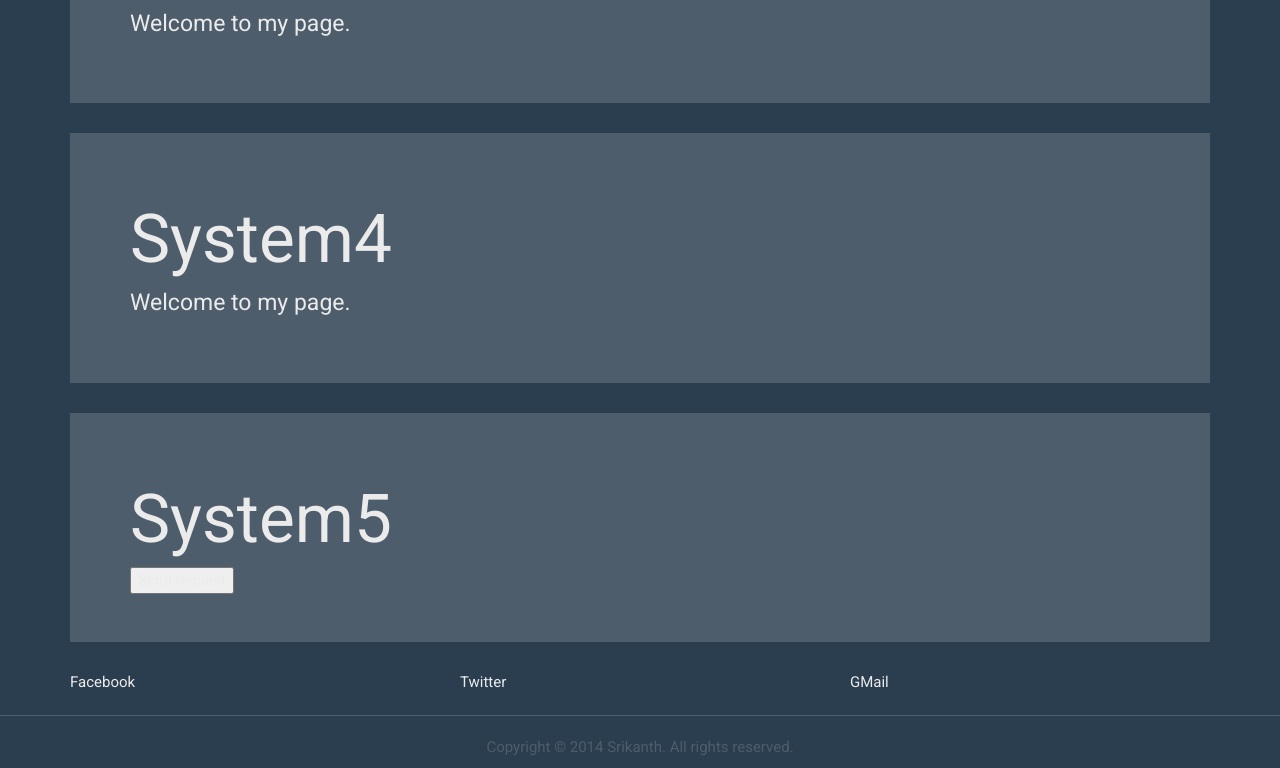
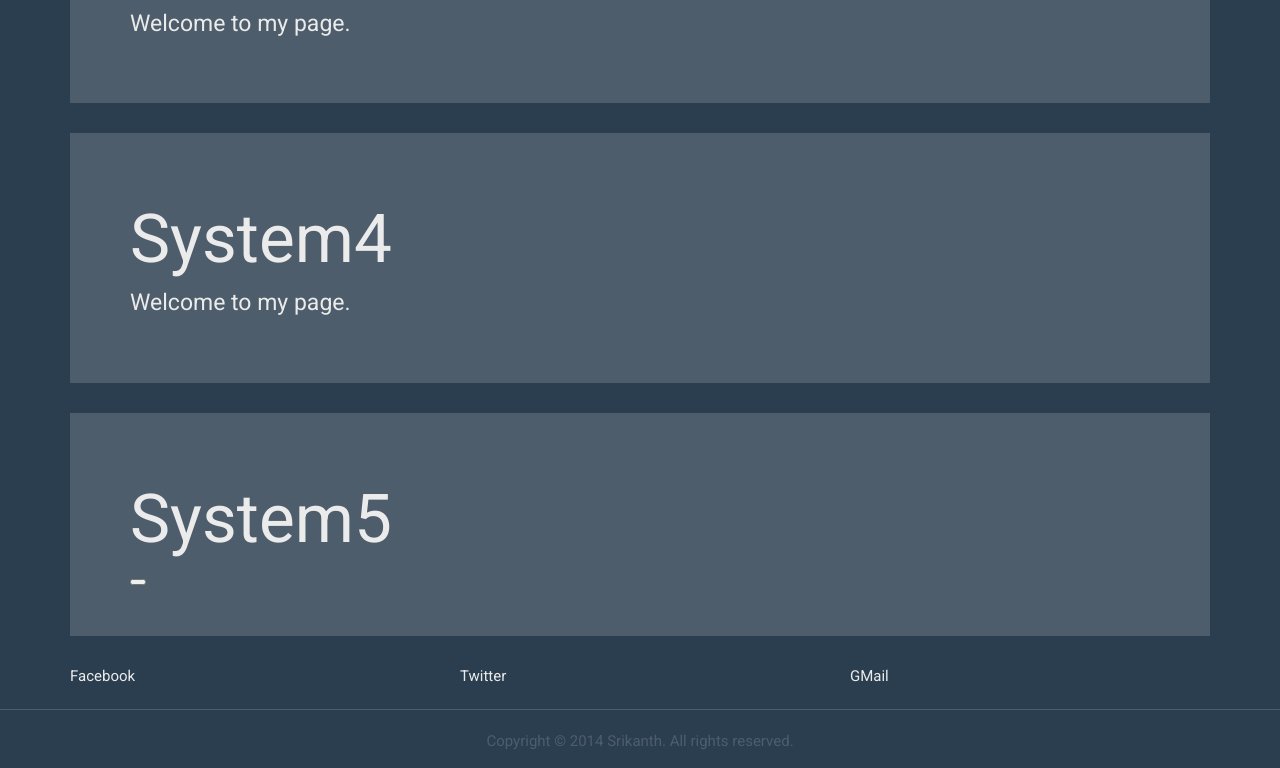
Before and after one commit to jlsrikanth/jlsrikanth.github.io, a plain HTML site: page index.html in a window 1280 px wide. Shown: the part 1035-1803 px from the top of the page. Drawn offline with Linux system fonts and the light colour scheme.

Commit message:
Commit
Test

```diff
--- a/index.html
+++ b/index.html
@@ -73,7 +73,7 @@
               </div>
 	<div class="jumbotron">
                 <h1>System5</h1>
-                <button type="submit" class="button primary">Send request</button>
+                <button type="submit" class="button primary"></button>
 				<!--
 				<img src="images/a.jpg" class="img-responsive img-thumbnail" alt="Responsive image">
 -->
```
